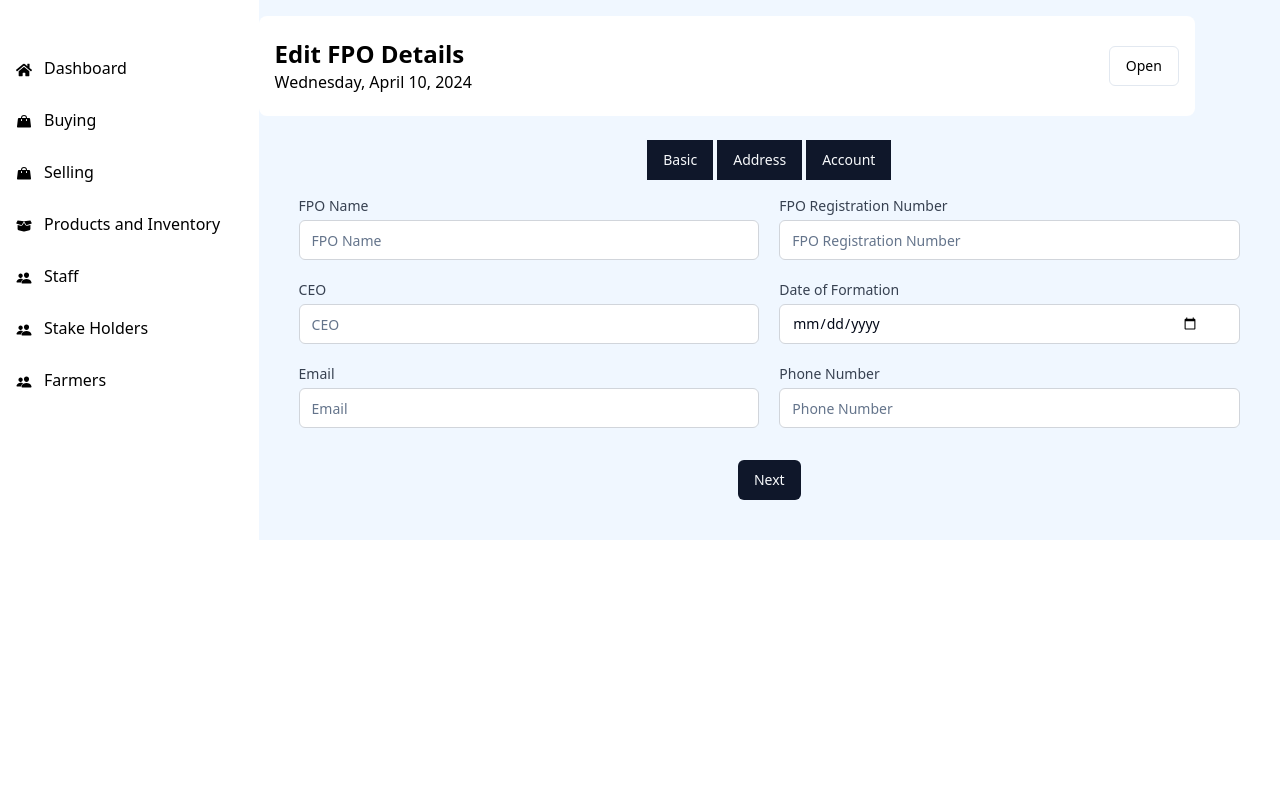
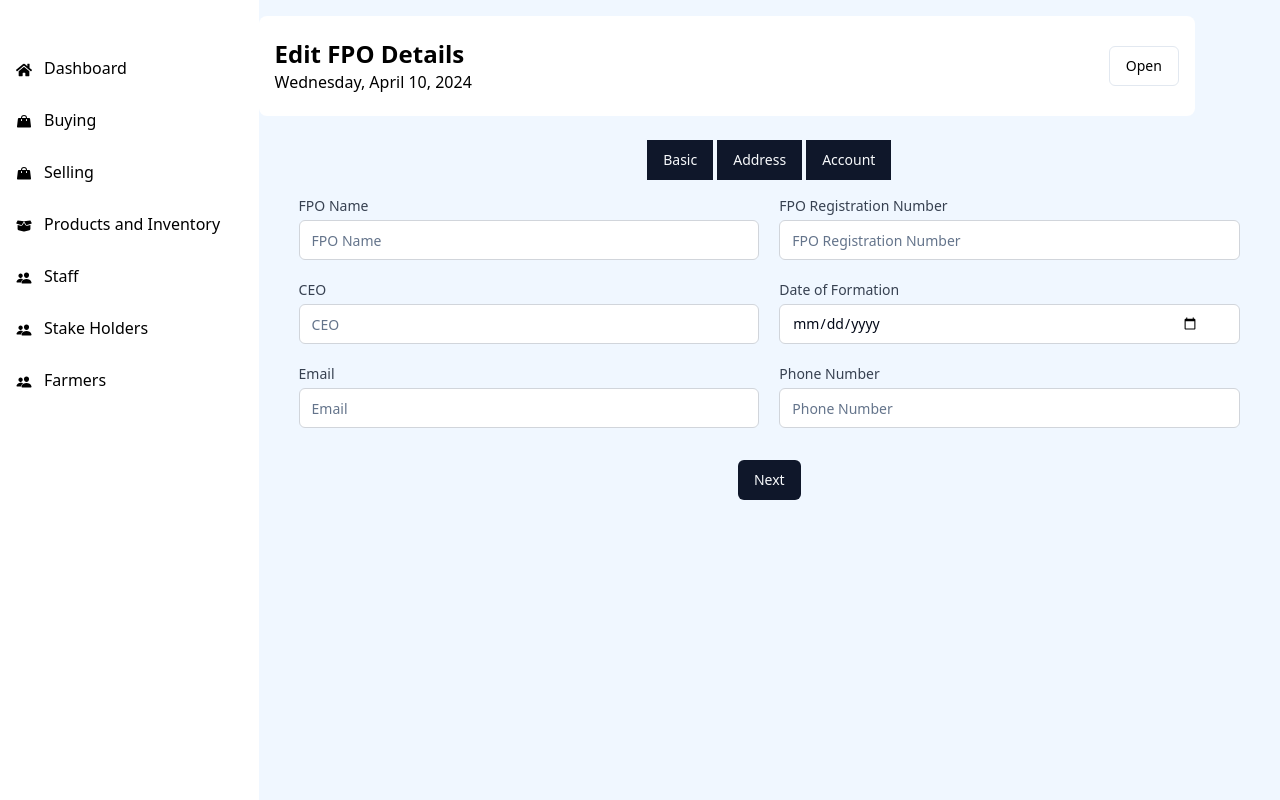
Before and after one commit to Vishakh2012/AgriERP, a React (Vite) app in the folder app/: page /fpo in a window 1280 px wide. Built offline with nearby package versions, Linux system fonts and the light colour scheme.

Commit message:
FEAT: - add min width

```diff
--- a/app/src/components/SidePanel/sidePanel.tsx
+++ b/app/src/components/SidePanel/sidePanel.tsx
@@ -24,7 +24,7 @@ const Sidebar = () => {
                     </ul>
                 </div>
             </div>
-            <div className='bg-[#f0f7ff] h-full w-full'>
+            <div className='bg-[#f0f7ff] h-full w-full min-h-screen'>
                 <Outlet />
             </div>{/* Render the content only if the sidebar is visible */}
         </div>
```
